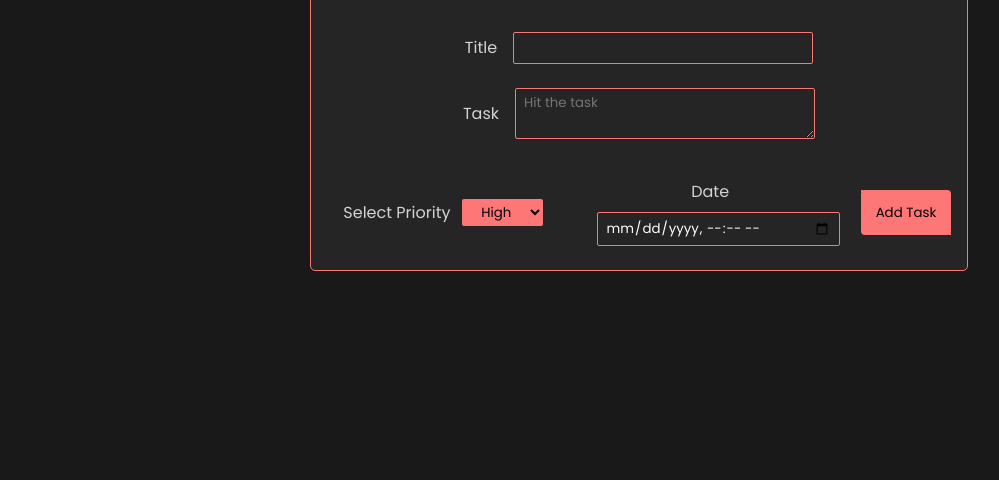
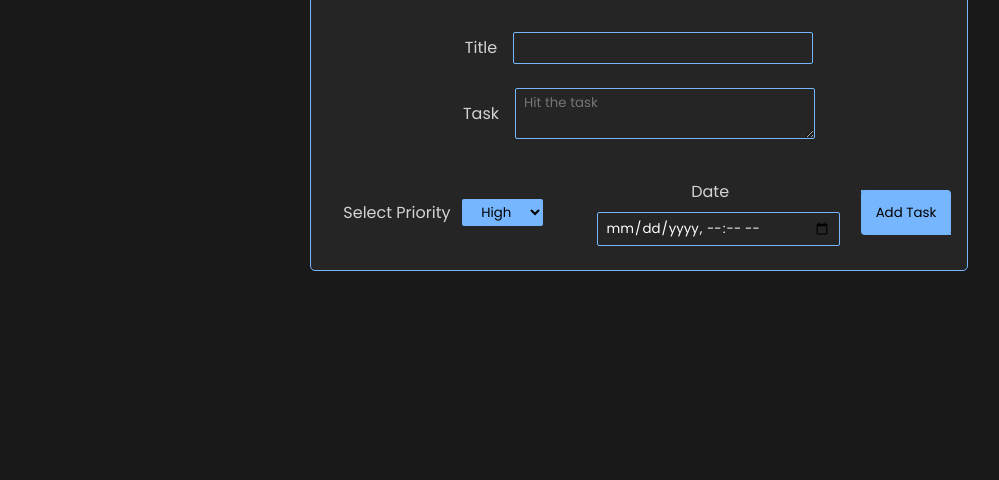
Before and after one commit to dattu145/todolist, a plain HTML site: page index.html in a window 1280 px wide. Shown: the part 320-800 px from the top of the page, without its empty margins (1-1000 px from the left). Drawn offline with Linux system fonts and the light colour scheme; a web font is replaced by a local one.

Commit message:
Update style.css

```diff
--- a/asserts/css/style.css
+++ b/asserts/css/style.css
@@ -8,7 +8,7 @@
     --small-font-size: .9rem;
     --smaller-font-size: .8rem;
 
-    --skin-color: #fe7676;
+    --skin-color: #76b6fe;
     --text-color : #f9f9f9d2;
     --box-color: #33333374;
     --title-color: white;
```
